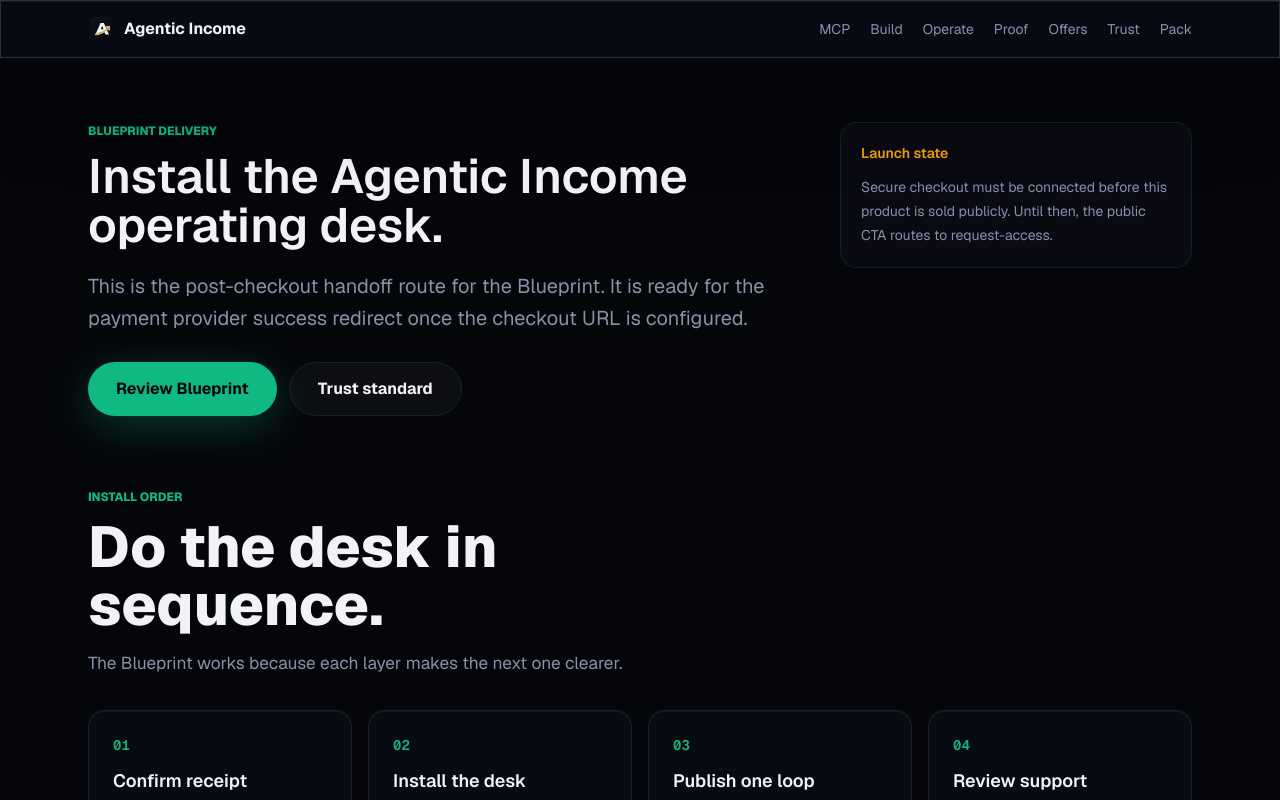
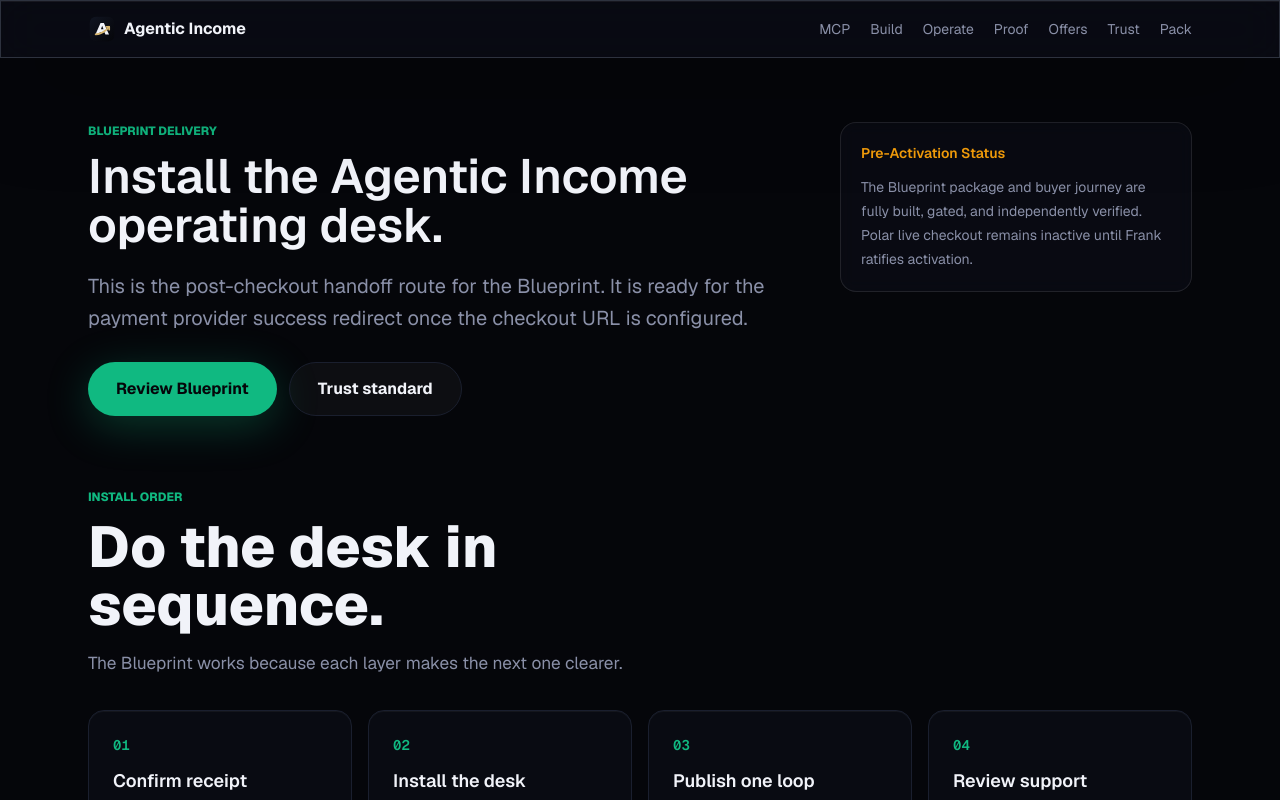
Before and after one commit to frankxai/agenticincome, a Next.js app: page /delivery/blueprint in a window 1280 px wide. Shown: the top 800 px of the page. Built offline with nearby package versions, Linux system fonts and the light colour scheme.

Commit message:
feat(jules): # Jules Autonomous Execution Card: agenticincome> Assigned … [Session 12293695267355152786]
Built on SIP — Starlight Intelligence Protocol v1.1.1.
Council Lead: starlight-business
Jules Session: 12293695267355152786
Attestation: Built on SIP

```diff
--- a/app/delivery/blueprint/page.tsx
+++ b/app/delivery/blueprint/page.tsx
@@ -37,10 +37,10 @@ export default function BlueprintDelivery() {
           </div>
         </div>
 
-        <aside className="rounded-2xl border border-border bg-surface/80 p-5">
-          <div className="text-sm font-semibold text-gold">Launch state</div>
+        <aside className="rounded-2xl border border-white/10 bg-surface/80 p-5 backdrop-blur-sm">
+          <div className="text-sm font-semibold text-gold">Pre-Activation Status</div>
           <p className="mt-3 text-sm leading-6 text-muted">
-            Secure checkout must be connected before this product is sold publicly. Until then, the public CTA routes to request-access.
+            The Blueprint package and buyer journey are fully built, gated, and independently verified. Polar live checkout remains inactive until Frank ratifies activation.
           </p>
         </aside>
       </section>
--- a/products/catalog.json
+++ b/products/catalog.json
@@ -25,7 +25,7 @@
       "name": "Income Architecture Blueprint",
       "price_cents": 6700,
       "interval": null,
-      "status": "built — checkout gated pending Polar product and file upload",
+      "status": "built — checkout gated pending Polar activation",
       "description": "Three complete business-plan kits — services, products, systems — each with a fully worked fictional example, scenario economics with named assumptions, an agent-role fulfillment runbook, a launch checklist, and a kill-criterion worksheet. Designed to be driven by the free /ai pack; every number is a labeled scenario, never a promise.",
       "delivery": {
         "type": "polar-files",
```
Also changed, not shown: 1 other file (tests, documents, lock files or other folders).
